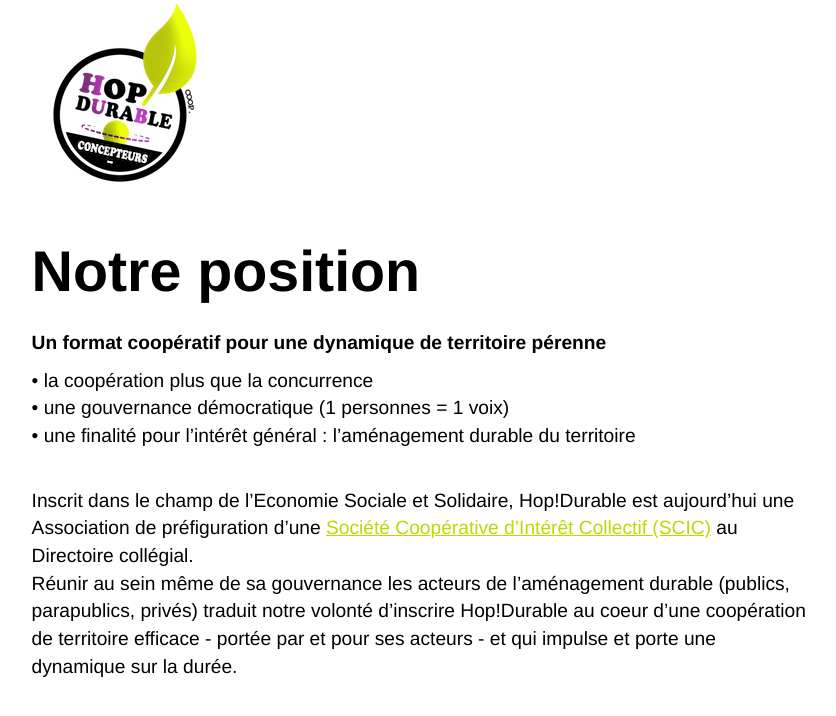
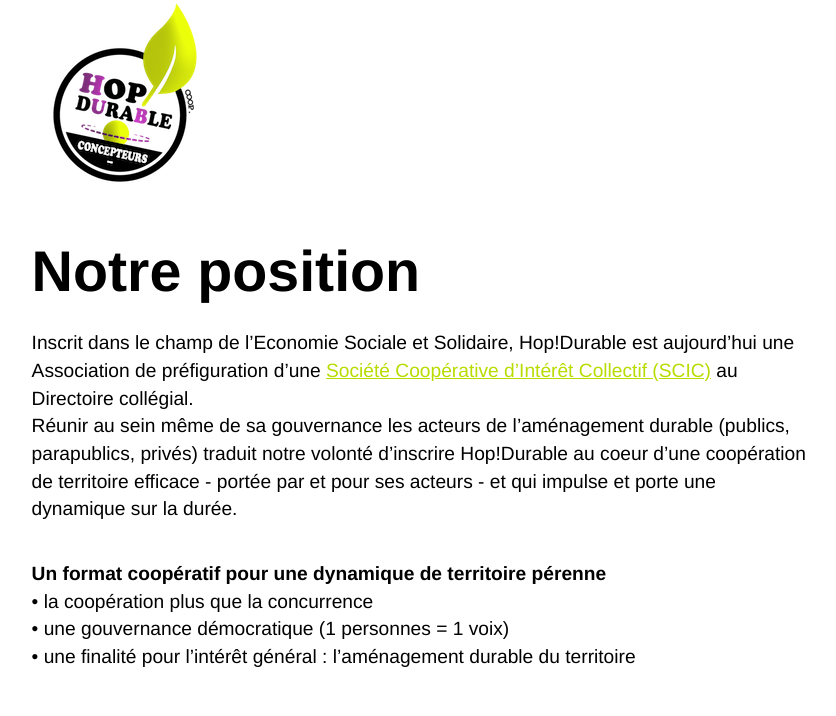
Before and after one commit to pierrenault/hopdurable.github.io, a Jekyll site: the page built from hop-durable-gouvernance.md, in a window 1280 px wide. Shown: the top 716 px of the page, without its empty margins (218-1054 px from the left). Built offline with Jekyll 4.4.1, drawn with Linux system fonts in a browser that asks for light colours.

Commit message:
Update hop-durable-gouvernance.md

```diff
--- a/hop-durable-gouvernance.md
+++ b/hop-durable-gouvernance.md
@@ -5,12 +5,12 @@
 ---
 
 # Notre position
+
+Inscrit dans le champ de l'Economie Sociale et Solidaire, Hop!Durable est aujourd'hui une Association de préfiguration d'une [Société Coopérative d'Intérêt Collectif (SCIC)](http://www.les-scic.coop/export/sites/default/fr/les-scic/_media/documents/docs-juridique/Fiche_prxsentation_Scic_CG_Scop_x2016x.pdf) au Directoire collégial.
+Réunir au sein même de sa gouvernance les acteurs de l'aménagement durable (publics, parapublics, privés) traduit notre volonté d'inscrire Hop!Durable au coeur d'une coopération de territoire efficace - portée par et pour ses acteurs - et qui impulse et porte une dynamique sur la durée.
+
+<br>
 **Un format coopératif pour une dynamique de territoire pérenne**
-
 • la coopération plus que la concurrence
 • une gouvernance démocratique  (1 personnes = 1 voix)
 • une finalité pour l’intérêt général : l'aménagement durable du territoire
-<br>
-
-Inscrit dans le champ de l'Economie Sociale et Solidaire, Hop!Durable est aujourd'hui une Association de préfiguration d'une [Société Coopérative d'Intérêt Collectif (SCIC)](http://www.les-scic.coop/export/sites/default/fr/les-scic/_media/documents/docs-juridique/Fiche_prxsentation_Scic_CG_Scop_x2016x.pdf) au Directoire collégial.
-Réunir au sein même de sa gouvernance les acteurs de l'aménagement durable (publics, parapublics, privés) traduit notre volonté d'inscrire Hop!Durable au coeur d'une coopération de territoire efficace - portée par et pour ses acteurs - et qui impulse et porte une dynamique sur la durée.
```
